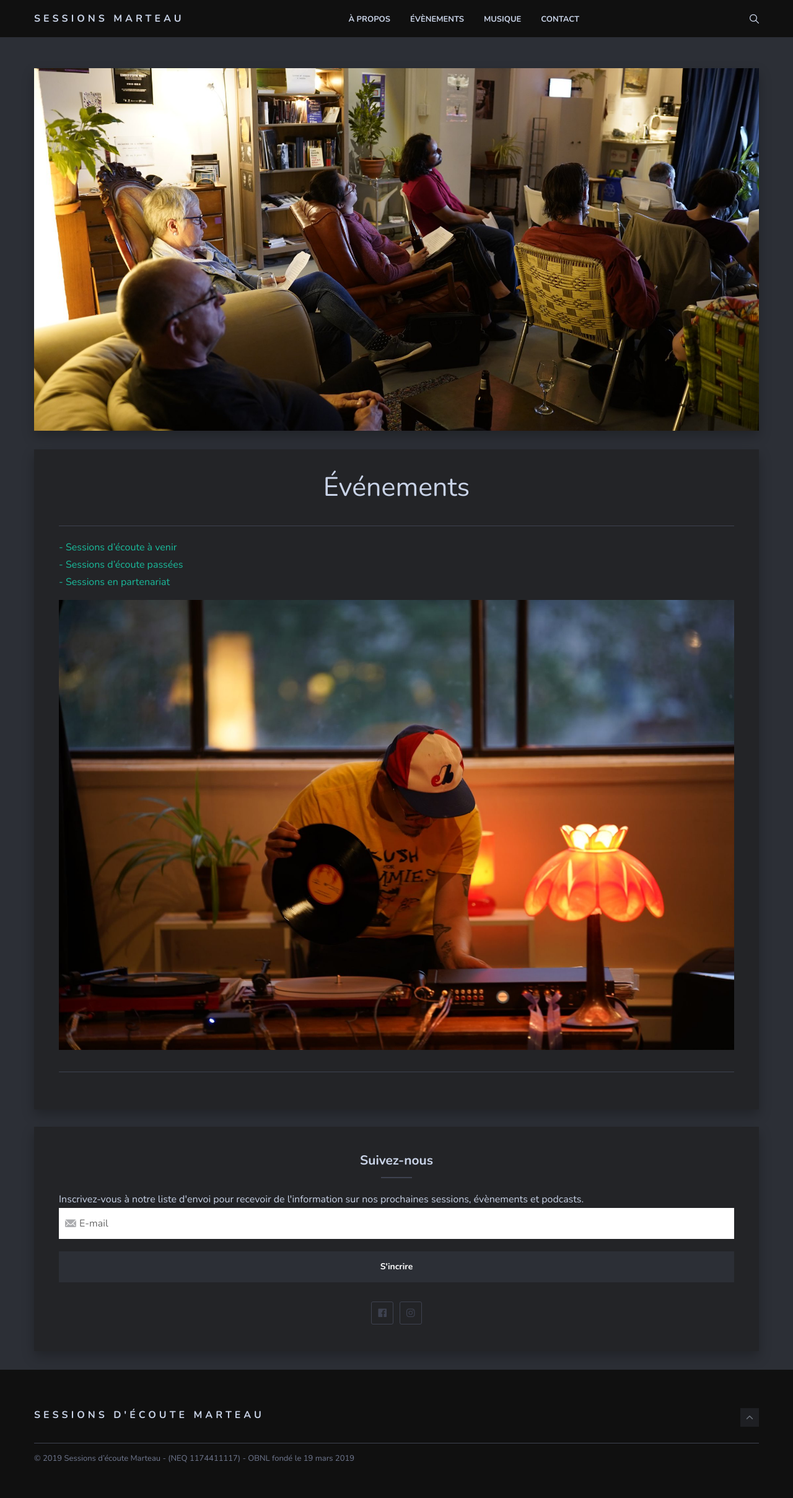
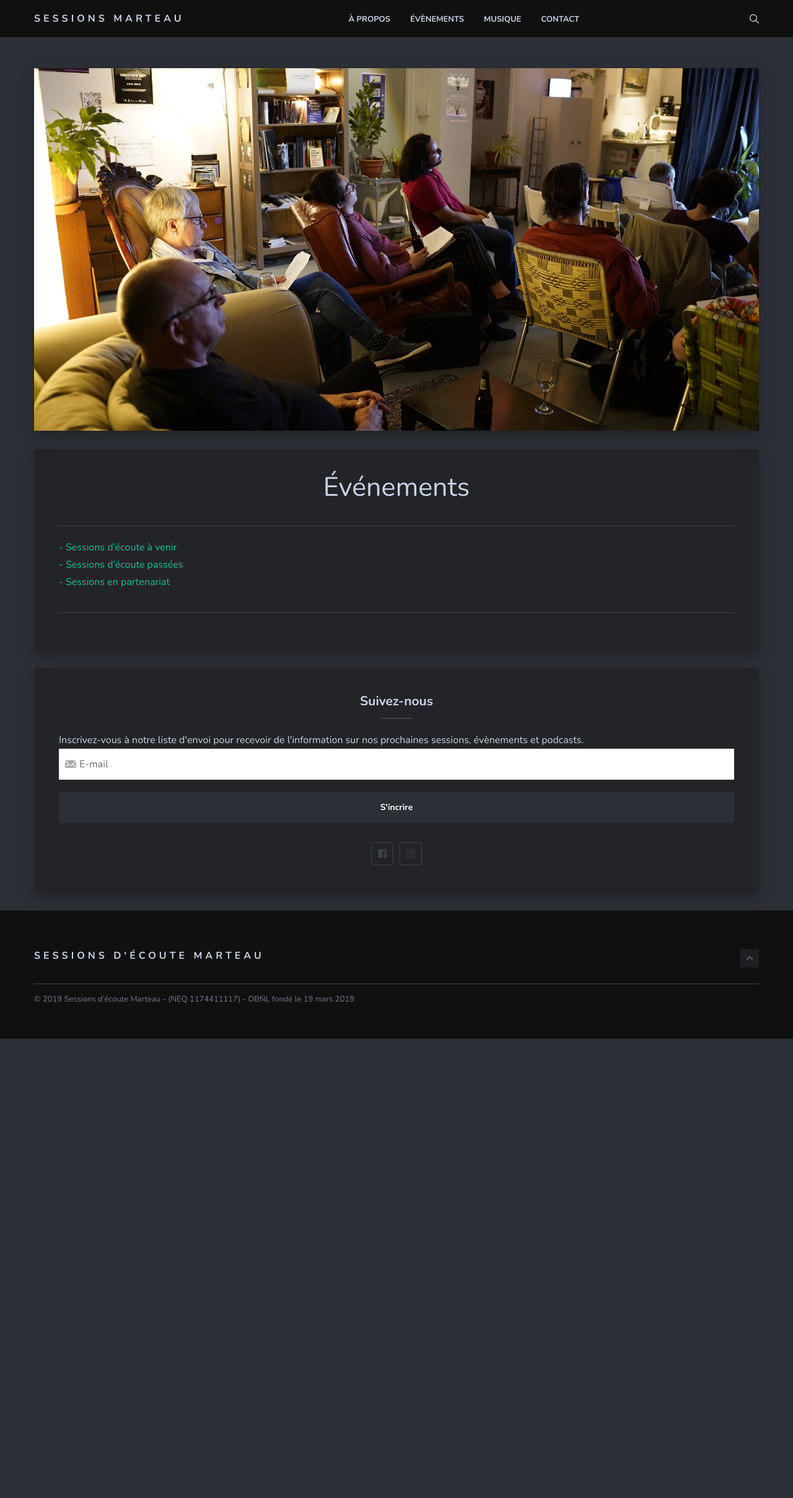
Before and after one commit to sessions-marteau/sessions-marteau-2.github.io, a Jekyll site: the page built from _pages/evenement.md, in a window 1280 px wide. Shown: the whole page at 62% size. Built offline with Jekyll 4.4.1, drawn with Linux system fonts in a browser that asks for light colours; nearby versions of some CDN libraries; after the commit the page ends 1676 px from its top, so only the background shows below that.

Commit message:
Update evenement.md
removed bottom picture

```diff
--- a/_pages/evenement.md
+++ b/_pages/evenement.md
@@ -16,6 +16,3 @@ dropdown: true
 <a href="https://sessionsmarteau.com/partenariats/" target="_blank">- Sessions en partenariat
 </a>
 <br>
-
-
-![]({{site.baseurl}}/img/2nd-SM-65241038_856968518006059_6133726693308760064_o.jpg)
```
